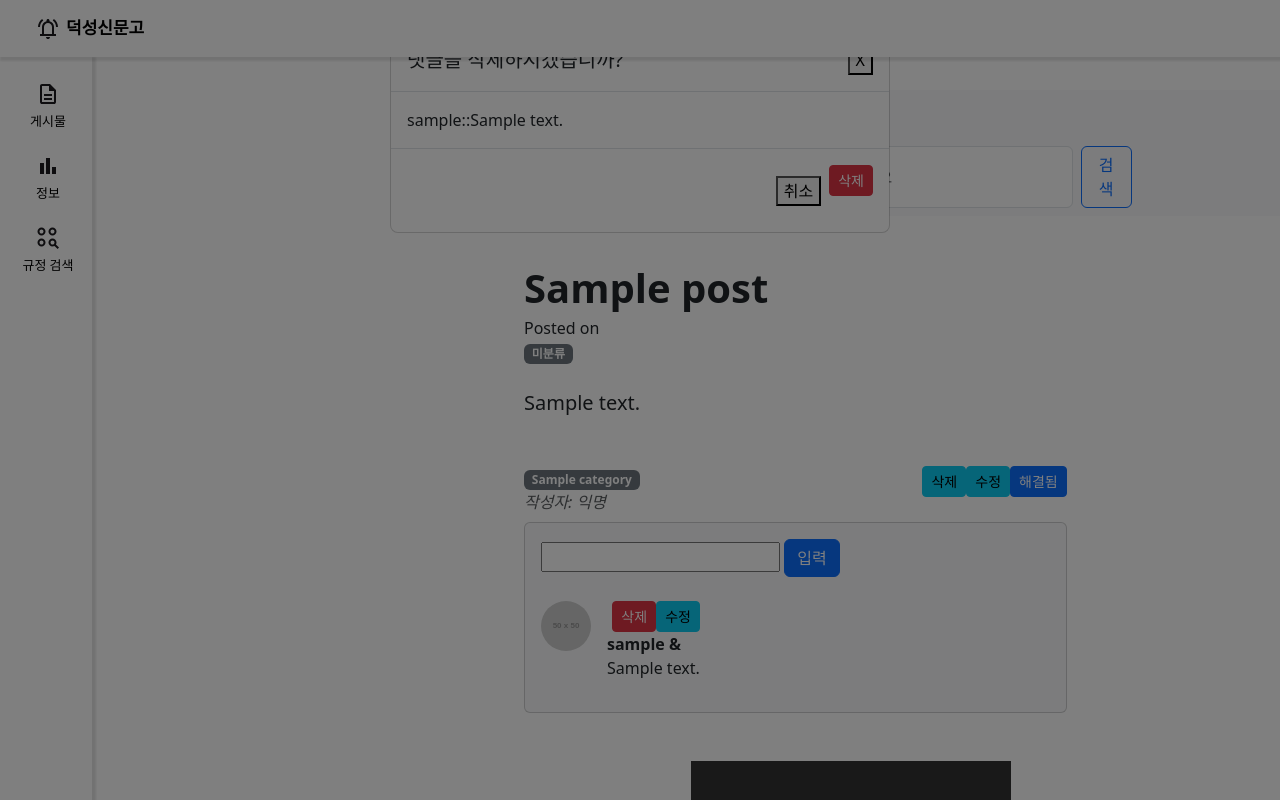
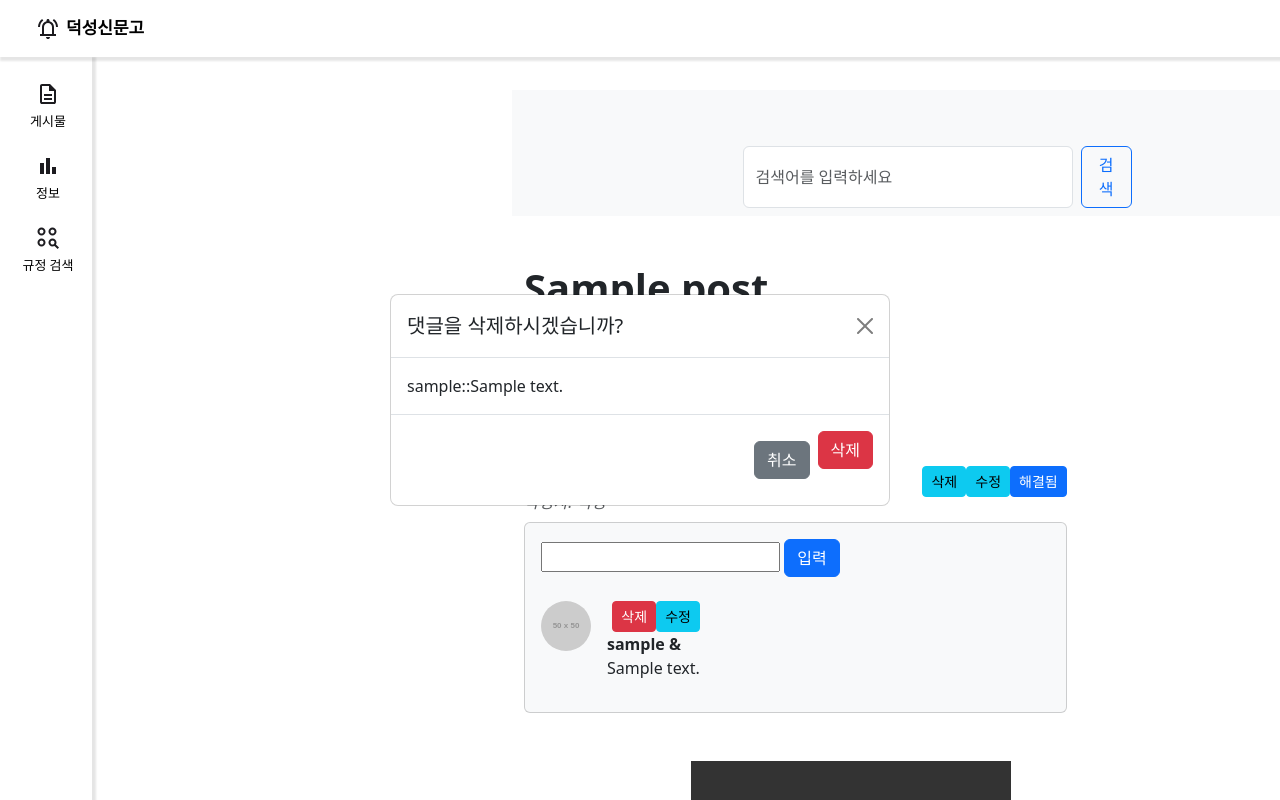
Before and after one commit to ds-report-project/ds-report-web, a Django app: page /post/1/ in a window 1280 px wide, after a click on "삭제". Run offline with Django 4.2, Linux system fonts and the light colour scheme; a user stored in the database is signed in; tables that the repository leaves empty hold one stand-in row (values such as "Sample post"); grey boxes marked "Sample" are stand-in pictures; grey boxes labelled with a size stand in for pictures from a placeholder-image service; some libraries are stand-ins or nearby versions; grey boxes are pictures that could not be loaded.

Commit message:
[MOD] 댓글 모달 오류 수정 #46

```diff
--- a/post/templates/post/post_detail.html
+++ b/post/templates/post/post_detail.html
@@ -113,30 +113,30 @@
                                             <a role="button" class="btn btn-sm btn-info float-end" id="comment-{{comment.pk}}-update-btn" href="{% url 'update_comment' comment.pk %}">수정</a>
                                         {% endif %}
 
-                                        <a role="button" class="btn btn-sm btn-danger float-end" data-toggle="modal" data-target="#deleteCommentModal-{{ comment.pk }}">삭제</a>
+                                       <!-- 모달 열릴 때 backdrop 사용하지 않도록 설정 -->
+                                        <a role="button" class="btn btn-sm btn-danger float-end" data-toggle="modal" data-target="#deleteCommentModal-{{ comment.pk }}" data-backdrop="false">삭제</a>
 
                                         <!-- Delete Modal -->
                                         <div class="modal fade" id="deleteCommentModal-{{comment.pk}}" tabindex="-1" role="dialog" aria-hidden="true">
-                                            <div class="modal-dialog" role="document">
+                                            <div class="modal-dialog modal-dialog-centered" role="document">
                                                 <div class="modal-content">
                                                     <div class="modal-header">
                                                         <h5 class="modal-title">댓글을 삭제하시겠습니까?</h5>
-                                                        <button type="button" class="close" data-dismiss="modal" aria-label="Close"><span area-hidden="true">X</span></button>
+                                                        <button type="button" class="btn-close" data-dismiss="modal" aria-label="Close"></button>
                                                     </div>
                                                     <div class="modal-body">
                                                         {{comment}}
                                                     </div>
                                                     <div class="modal-footer">
-                                                        <button type="button" data-dismiss="modal">취소</button>
-                                                         <form class="mb-4" id="comment-form" method="POST" action="{% url 'delete_comment' pk=comment.pk %}">
+                                                        <button type="button" class="btn btn-secondary" data-dismiss="modal">취소</button>
+                                                        <form class="mb-4" id="comment-form" method="POST" action="{% url 'delete_comment' pk=comment.pk %}">
                                                             {% csrf_token %}
-                                                            <button type = "submit" class = "btn btn-sm btn-danger float-end"> 삭제 </button>
+                                                            <button type="submit" class="btn btn-danger">삭제</button>
                                                         </form>
                                                     </div>
                                                 </div>
                                             </div>
                                         </div>
-
 
 
                                         <div class="fw-bold">{{comment.author}} & {{ comment.create_at }}</div>
@@ -188,7 +188,7 @@
 
 <strong class="text-secondary">{{ number_of_likes }}공감</strong>
 
-                </article>
+</article>
 {% endblock %}
 
 {% block javascript %}
--- a/post/urls.py
+++ b/post/urls.py
@@ -22,6 +22,7 @@ urlpatterns = [
     path('resolved/', views.PostResolvedList, name='post_resolved'),
     path('unresolved/', views.PostUnresolvedList, name='post_unresolved'),
     path('contact/', include('contact_number.urls')),
+    path('accounts/', include('accounts.urls')),
 ]
 
 # if settings.DEBUG:
```
